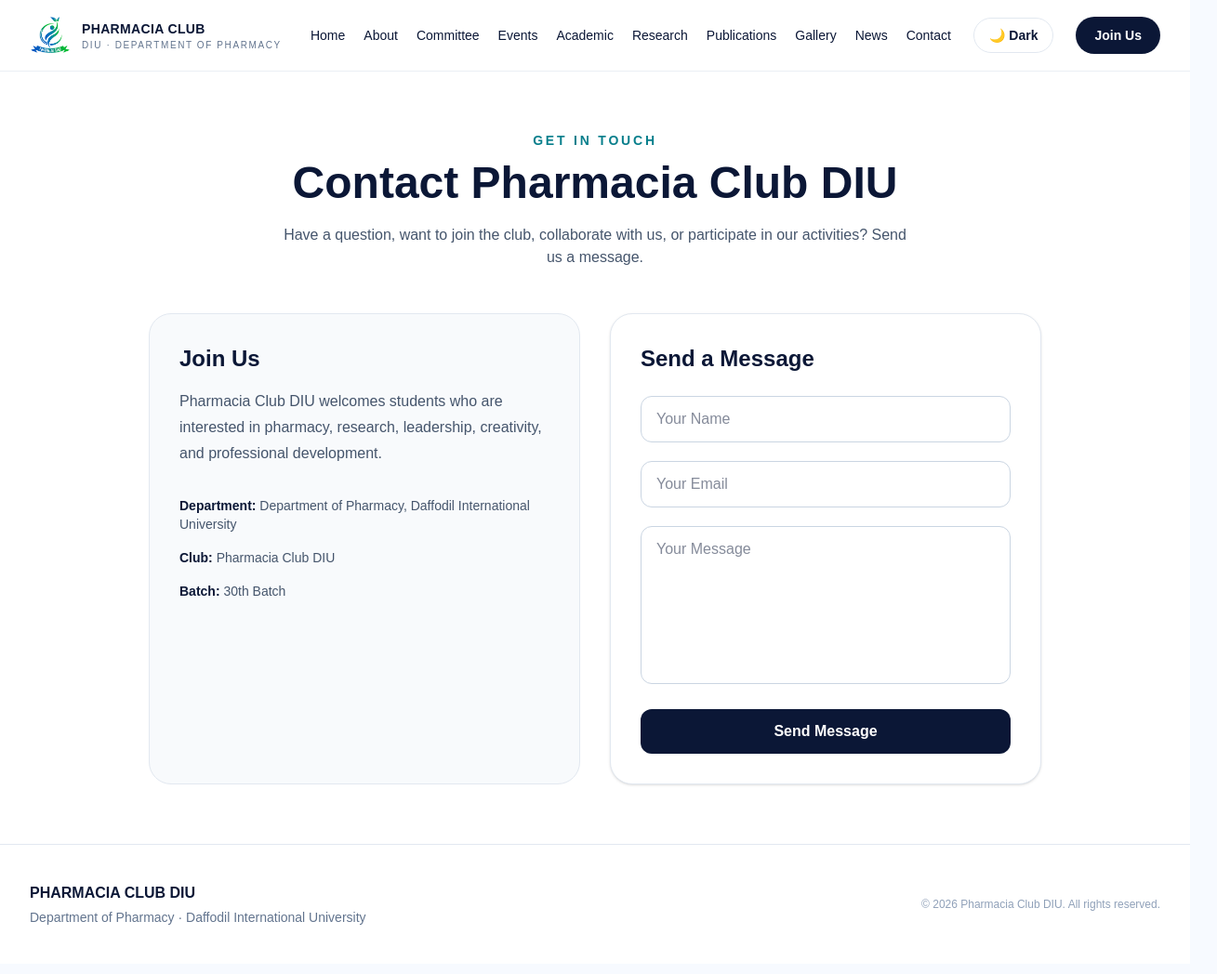
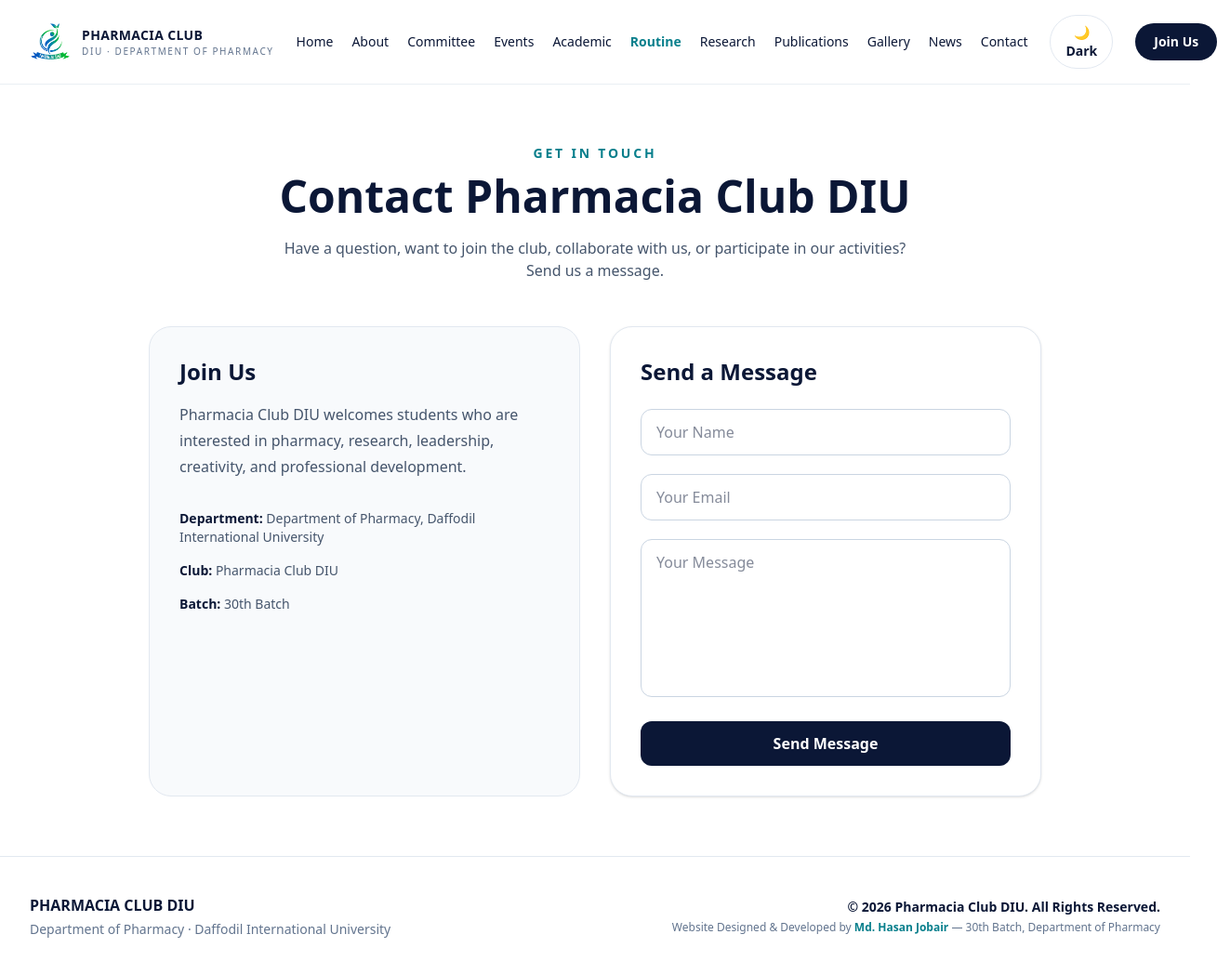
Before and after one commit to hasanjobair15/pharmaciaclubdiu, a Next.js app: page /contact in a window 1280 px wide. Shown: the whole page at 93% size, 1309 px wide, since content can reach past the window. Built offline with nearby package versions, Linux system fonts and the light colour scheme.

Commit message:
Fix global CSS and update footer

```diff
--- a/app/components/navbar.tsx
+++ b/app/components/navbar.tsx
@@ -9,6 +9,7 @@
   { name: "Committee", href: "/committee" },
   { name: "Events", href: "/events" },
   { name: "Academic", href: "/academic" },
+  { name: "Routine", href: "https://pharmroutine-diu.vercel.app/" },
   { name: "Research", href: "/research" },
   { name: "Publications", href: "/publications" },
   { name: "Gallery", href: "/gallery" },
@@ -21,9 +22,11 @@
 
   return (
     <header className="sticky top-0 z-50 border-b border-slate-200/70 bg-white/95 backdrop-blur-xl dark:border-slate-700/70 dark:bg-[#0a0f1a]/95">
+
+      {/* MAIN NAVBAR */}
       <div className="mx-auto flex max-w-7xl items-center gap-4 px-4 py-3 sm:px-6 lg:gap-6 lg:px-8 lg:py-4">
 
-        {/* LOGO + CLUB NAME */}
+        {/* LOGO */}
         <a
           href="/"
           className="flex min-w-0 shrink-0 items-center gap-3"
@@ -48,21 +51,31 @@
 
         {/* DESKTOP NAVIGATION */}
         <nav className="ml-auto hidden items-center gap-5 text-sm font-medium lg:flex">
-          {links.map((link) => (
+          {links.map((link) => {
+            const isExternal = link.href.startsWith("http");
+
+            return (
               <a
                 key={link.href}
                 href={link.href}
-              className="transition hover:text-[#087f8c]"
+                target={isExternal ? "_blank" : undefined}
+                rel={isExternal ? "noopener noreferrer" : undefined}
+                className={`transition hover:text-[#087f8c] ${
+                  link.name === "Routine"
+                    ? "font-bold text-[#087f8c]"
+                    : ""
+                }`}
               >
                 {link.name}
               </a>
-          ))}
+            );
+          })}
         </nav>
 
         {/* THEME TOGGLE */}
         <ThemeToggle />
 
-        {/* DESKTOP JOIN BUTTON */}
+        {/* JOIN US - DESKTOP */}
         <a
           href="/contact"
           className="hidden shrink-0 rounded-full bg-[#0b1736] px-5 py-2.5 text-sm font-bold text-white transition hover:bg-[#087f8c] lg:block"
@@ -112,21 +125,32 @@
         </button>
       </div>
 
-      {/* MOBILE MENU */}
+      {/* MOBILE NAVIGATION */}
       {menuOpen && (
         <div className="border-t border-slate-200 bg-white px-4 pb-4 pt-2 dark:border-slate-700 dark:bg-[#0a0f1a] lg:hidden">
           <nav className="mx-auto flex max-w-7xl flex-col">
-            {links.map((link) => (
+            {links.map((link) => {
+              const isExternal = link.href.startsWith("http");
+
+              return (
                 <a
                   key={link.href}
                   href={link.href}
+                  target={isExternal ? "_blank" : undefined}
+                  rel={isExternal ? "noopener noreferrer" : undefined}
                   onClick={() => setMenuOpen(false)}
-                className="border-b border-slate-100 py-3 text-sm font-medium text-[#0b1736] transition hover:text-[#087f8c] dark:border-slate-800 dark:text-slate-100"
+                  className={`border-b border-slate-100 py-3 text-sm font-medium transition hover:text-[#087f8c] dark:border-slate-800 dark:text-slate-100 ${
+                    link.name === "Routine"
+                      ? "font-bold text-[#087f8c]"
+                      : "text-[#0b1736]"
+                  }`}
                 >
                   {link.name}
                 </a>
-            ))}
+              );
+            })}
 
+            {/* JOIN US - MOBILE */}
             <a
               href="/contact"
               onClick={() => setMenuOpen(false)}
--- a/app/globals.css
+++ b/app/globals.css
@@ -1,23 +1,13 @@
 @import "tailwindcss";
 
-@custom-variant dark (&:where(.dark, .dark *));
-
 :root {
-  --background: #f7faff;
+  --background: #ffffff;
   --foreground: #0b1736;
 }
 
 .dark {
   --background: #0a0f1a;
-  --foreground: #f1f5f9;
-}
-
-@theme inline {
-  --color-background: var(--background);
-  --color-foreground: var(--foreground);
-
-  --font-sans: var(--font-geist-sans);
-  --font-mono: var(--font-geist-mono);
+  --foreground: #f8fafc;
 }
 
 html,
@@ -28,8 +18,4 @@
 body {
   background: var(--background);
   color: var(--foreground);
-  font-family: Arial, Helvetica, sans-serif;
-  transition:
-    background-color 0.25s ease,
-    color 0.25s ease;
 }
--- a/app/layout.tsx
+++ b/app/layout.tsx
@@ -38,7 +38,6 @@
     >
       <body className="bg-white text-[#0b1736] dark:bg-[#0a0f1a] dark:text-slate-100">
         <ThemeProvider>
-
           {/* NAVBAR */}
           <Navbar />
 
@@ -48,8 +47,9 @@
           {/* FOOTER */}
           <footer className="border-t border-slate-200 bg-white dark:border-slate-700 dark:bg-[#0a0f1a]">
             <div className="mx-auto max-w-7xl px-6 py-10 lg:px-8">
-              <div className="flex flex-col justify-between gap-5 md:flex-row md:items-center">
+              <div className="flex flex-col items-center justify-between gap-5 text-center md:flex-row md:text-left">
 
+                {/* CLUB INFO */}
                 <div>
                   <p className="font-bold text-[#0b1736] dark:text-white">
                     PHARMACIA CLUB DIU
@@ -60,14 +60,24 @@
                   </p>
                 </div>
 
-                <p className="text-xs text-slate-400">
-                  © 2026 Pharmacia Club DIU. All rights reserved.
-                </p>
+                {/* COPYRIGHT & WEBSITE CREDIT */}
+                <div className="text-center md:text-right">
+                  <p className="text-sm font-semibold text-[#0b1736] dark:text-slate-200">
+                    © 2026 Pharmacia Club DIU. All Rights Reserved.
+                  </p>
+
+                  <p className="mt-1 text-xs text-slate-500 dark:text-slate-400">
+                    Website Designed & Developed by{" "}
+                    <span className="font-semibold text-[#087f8c]">
+                      Md. Hasan Jobair
+                    </span>{" "}
+                    — 30th Batch, Department of Pharmacy
+                  </p>
+                </div>
 
               </div>
             </div>
           </footer>
-
         </ThemeProvider>
       </body>
     </html>
```
Also changed, not shown: 1 other file (tests, documents, lock files or other folders). Lines whose indentation alone changed are shown as unchanged.
